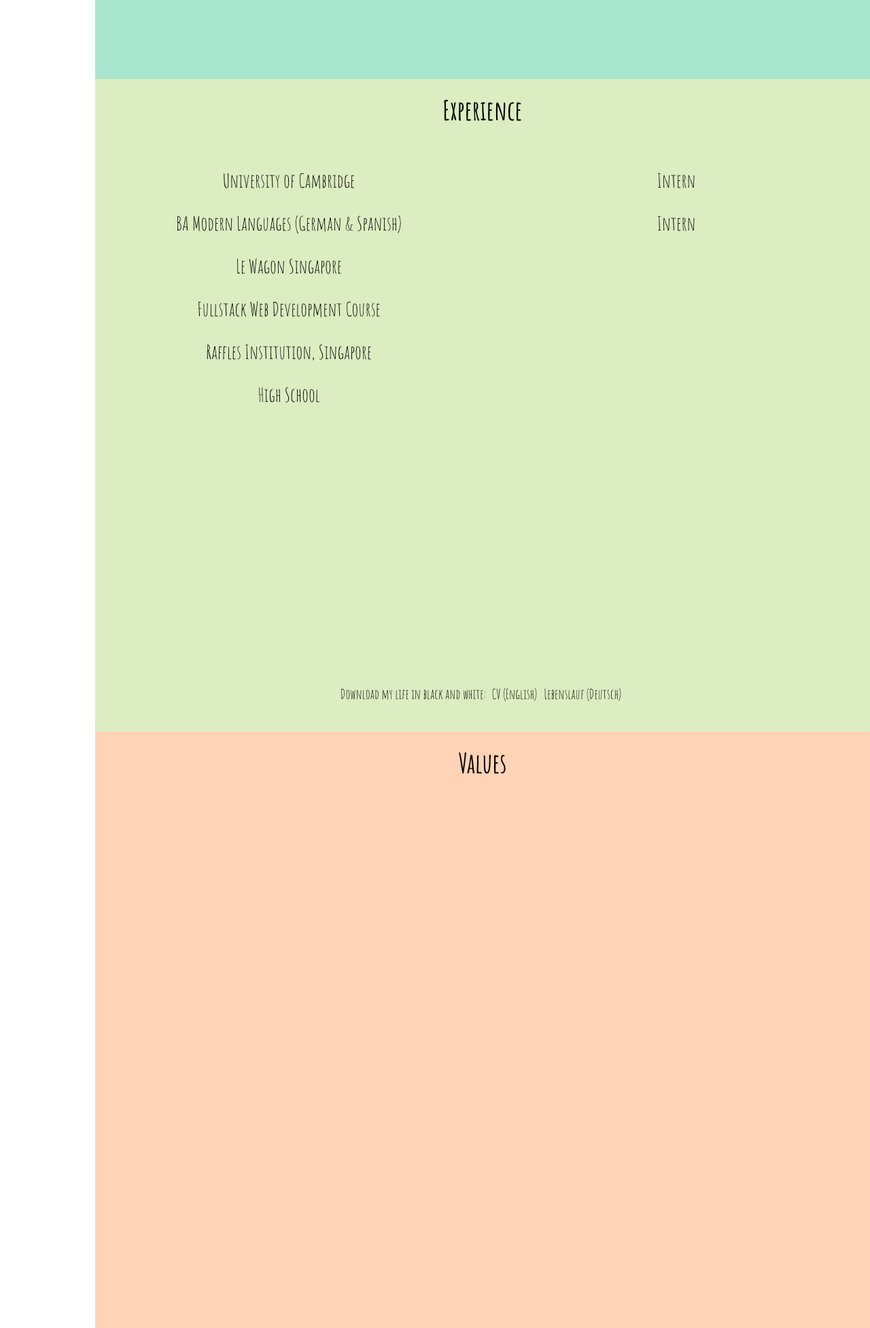
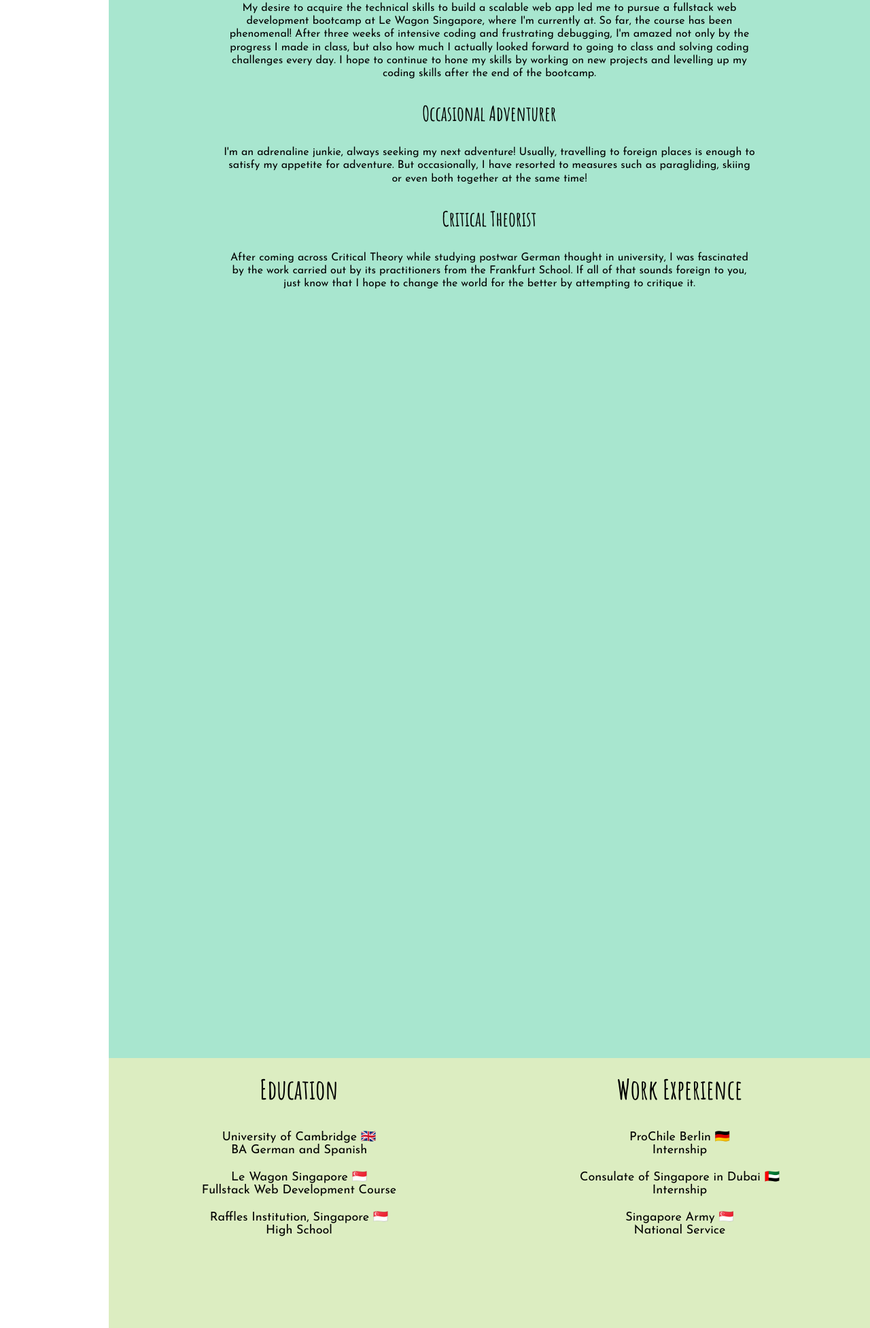
Before and after one commit to hoyungcher/profile, a plain HTML site: page index.html in a window 1280 px wide. Shown: the part 844-2797 px from the top of the page at 68% size. Drawn offline with Linux system fonts and the light colour scheme.

Commit message:
Added more content -profile

```diff
--- a/index.html
+++ b/index.html
@@ -28,38 +28,73 @@
     <div class="page" id="profile">
       <h2>Profile</h2>
       <img id= "profile-image" src="./images/blake.jpg" alt="Colourful picture of Blake">
+      <br>
+      <p>Hi, my name is Yung Cher, also known as Blake! </p>
       <h3>Modern Languages Student</h3>
+      <p>I'm currently studying German and Spanish at Cambridge University.
+      I absolutely love the breadth of the course, which allowed me to pursue my interests in topics such as German history, philosophy, as well as Latin American Literature.
+      Although I do not intend to pursue a career directly related to languages, I feel that I have benefitted greatly from the wide range of topics I was exposed to during the course.
+      Not only have I developed more robust critical thinking skills, I have also become more sure of my values and my identity.
+      </p>
       <h3>Aspiring Entrepreneur</h3>
+      <p>On my year abroad in Berlin, I was impressed and energised by the creativity, dynamism and passion of many young tech entrepreners.
+      After identifying a promising problem to solve, I've become inspired to found my own business after I graduate from university. </p>
       <h3>Amateur Web Developer</h3>
+      <p>My desire to acquire the technical skills to build a scalable web app led me to pursue a fullstack web development bootcamp at Le Wagon Singapore, where I'm currently at.
+      So far, the course has been phenomenal! After three weeks of intensive coding and frustrating debugging, I'm amazed not only by the progress I made in class, but also how much I actually looked forward to going to class and solving coding challenges every day.
+      I hope to continue to hone my skills by working on new projects and levelling up my coding skills after the end of the bootcamp.</p>
       <h3>Occasional Adventurer</h3>
+      <p>I'm an adrenaline junkie, always seeking my next adventure! Usually, travelling to foreign places is enough to satisfy my appetite for adventure.
+      But occasionally, I have resorted to measures such as paragliding, skiing or even both together at the same time!</p>
       <h3>Critical Theorist</h3>
+      <p>After coming across Critical Theory while studying postwar German thought in university, I was fascinated by the work carried out by its practitioners from the Frankfurt School.
+      If all of that sounds foreign to you, just know that I hope to change the world for the better by attempting to critique it.</p>
     </div>
     <div class="page" id="experience">
-      <h2>Experience</h2>
       <div class="experience-content">
         <div class="education">
-          <h3>University of Cambridge</h3>
-          <h3>BA Modern Languages (German & Spanish)</h3>
-          <p></p>
-          <h3>Le Wagon Singapore </h3>
-          <h3>Fullstack Web Development Course</h3>
-          <p></p>
-          <h3>Raffles Institution, Singapore</h3>
-          <h3>High School</h3>
+          <h2>Education</h2>
+          <h4>University of Cambridge  🇬🇧</h4>
+          <h4>BA German and Spanish</h4>
+          <br>
+          <h4>Le Wagon Singapore  🇸🇬</h4>
+          <h4>Fullstack Web Development Course</h4>
+          <br>
+          <h4>Raffles Institution, Singapore  🇸🇬</h4>
+          <h4>High School</h4>
         </div>
         <div class="work">
-          <h3>Intern</h3>
-          <h3>Intern</h3>
-          <h3></h3>
+          <h2>Work Experience</h2>
+          <h4>ProChile Berlin  🇩🇪</h4>
+          <h4>Internship</h4>
+          <br>
+          <h4>Consulate of Singapore in Dubai  🇦🇪</h4>
+          <h4>Internship</h4>
+          <br>
+          <h4>Singapore Army  🇸🇬</h4>
+          <h4>National Service</h4>
+          <br>
         </div>
       </div>
       <p id="cv-download">Download my life in black and white: <a class="cv" href="./documents/lebenslauf.pdf" download="Lebenslauf (Yung Cher Ho)">CV (English)</a><a class="cv" href="./documents/cv.pdf" download="CV (Yung Cher Ho)">Lebenslauf (Deutsch)</a></p>
     </div>
     <div class="page" id="values">
       <h2>Values</h2>
+      <p>Why have I decided to include this page? I believe that intrinsic values are just as important, if not more than other sources of identity like interests, achievements and social circles.
+      I have listed the most important values that I believe in and aspire to embody.</p>
+      <h3>Creativity</h3>
+      <h3>Self-Determination</h3>
+      <h3>Perseverance</h3>
+      <h3>Humility</h3>
+      <h3>Solidarity</h3>
     </div>
     <div class="page" id="interests">
       <h2>Interests</h2>
+      <h3>Entrepreneurship</h3>
+      <h3>Languages</h3>
+      <h3>Travel</h3>
+      <h3>Adventure</h3>
+      <h3>Critical Theory</h3>
     </div>
     <div class="page" id="contact">
       <h2>Contact</h2>
--- a/style.css
+++ b/style.css
@@ -3,7 +3,7 @@ body {
 }
 
 .menu-bar {
-  width: 140px;
+  width: 20vh;
   position: fixed;
 }
 
@@ -48,11 +48,11 @@ span {
 }
 
 .content {
-  margin-left: 140px;
+  margin-left: 20vh;
 }
 
 .page {
-  height: 120vh;
+  height: 150vh;
   text-align: center;
 }
 
@@ -72,12 +72,19 @@ h2 {
 
 h3 {
   font-family: 'Amatic SC';
-  font-size: 28px;
+  font-size: 30px;
+}
+
+h4 {
+  font-family: 'Josefin Sans';
+  font-size: 18px;
   font-weight: 400;
+  margin: 0 auto;
 }
 
 #profile {
   background-color: #A8E6CF;
+  height: 300vh;
 }
 
 #profile-image {
@@ -88,7 +95,7 @@ h3 {
 
 .experience-content {
   width: 100%;
-  min-height: 80%;
+  min-height: 40%;
 }
 
 #experience {
@@ -133,4 +140,13 @@ h3 {
 
 #contact {
   background-color: #FF8B94;
+  height: 100vh;
 }
+
+p {
+  font-family: 'Josefin Sans';
+  font-size: 16px;
+  color: black;
+  margin: 10 15%;
+  line-height: 1.2;
+}
```
